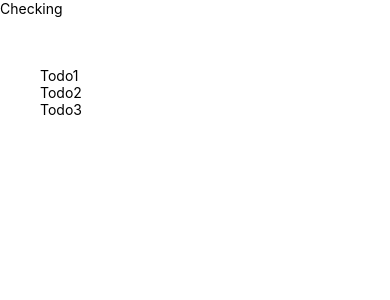
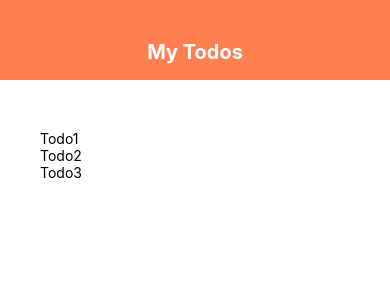
Before and after one commit to khatrisuneel96/todo-app-react-native, a React Native app: screen / in a window 390 px wide. Shown: the top 300 px of the page. Built offline with nearby package versions, Linux system fonts and the light colour scheme.

Commit message:
Update Header.js

```diff
--- a/app/screens/Header.js
+++ b/app/screens/Header.js
@@ -3,10 +3,22 @@ import { StyleSheet, Text, View } from "react-native";
 
 export default function Header() {
   return (
-    <View>
-      <Text>Checking</Text>
+    <View style={styles.header}>
+      <Text style={styles.title}>My Todos</Text>
     </View>
   );
 }
 
-const styles = StyleSheet.create({});
+const styles = StyleSheet.create({
+  header: {
+    height: 80,
+    paddingTop: 40,
+    backgroundColor: "coral",
+  },
+  title: {
+    textAlign: "center",
+    color: "#fff",
+    fontSize: 20,
+    fontWeight: "bold",
+  },
+});
```
